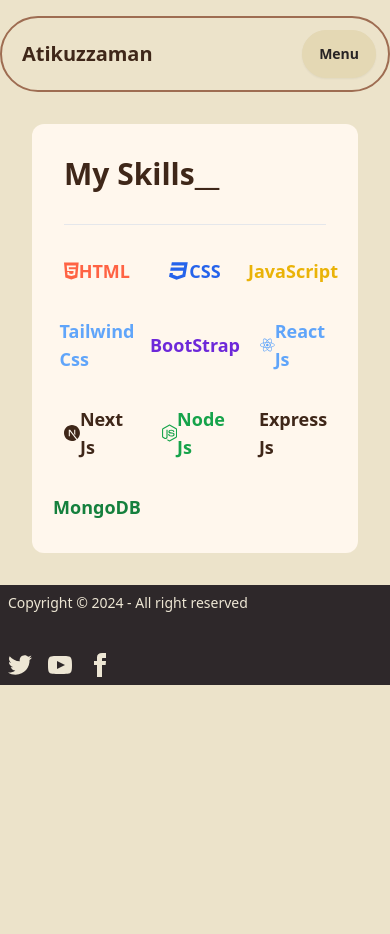
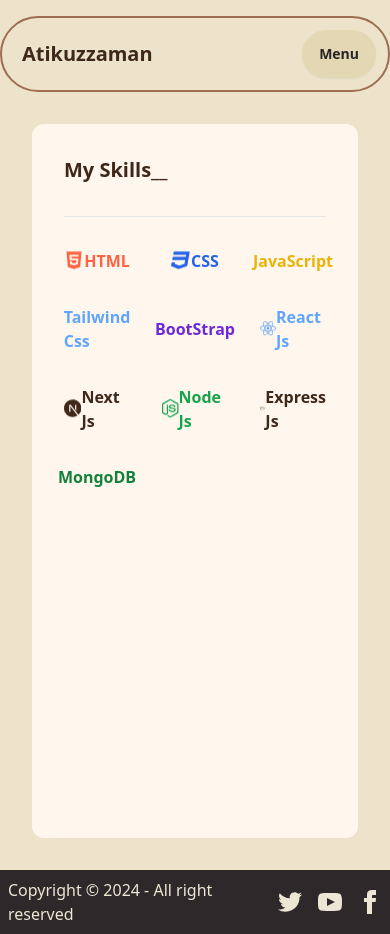
Before and after one commit to mohammad-atikuzzaman/portfolio, a React (Vite) app: page /skills in a window 390 px wide. Before the commit the page ends 844 px from the top, so only its background shows below. Built offline with nearby package versions, Linux system fonts and the light colour scheme.

Commit message:
code optimised

```diff
--- a/src/Components/About.jsx
+++ b/src/Components/About.jsx
@@ -6,15 +6,13 @@
     <div className="p-8 bg-orange-50 m-8 rounded-xl ">
       <h2 className="text-4xl font-semibold p-4">About Me__</h2>
       <div className="flex flex-col gap-8 md:gap-0 md:flex-row justify-between ">
-        <div>
           <div>
             <img
-              src="https://i.ibb.co/KXrtLgT/1715428660634.jpg"
+              src="about.jpg"
               alt="picture of md atikuzzaman"
               className="md:max-w-[50%] rounded-xl shadow-lg shadow-orange-200"
             />
           </div>
-        </div>
         <div className="space-y-3">
           <h3 className="text-3xl font-semibold">Who am I?</h3>
           <p>
--- a/src/Components/Home.jsx
+++ b/src/Components/Home.jsx
@@ -1,9 +1,10 @@
 import { Typewriter } from "react-simple-typewriter";
+import "./profile.css"
 const Home = () => {
   return (
-    <div className="h-[calc(100vh-130px)]">
-      <div className="flex justify-between  items-center my-auto p-8">
-        <div className="max-w-[60%] space-y-2">
+    <div className="min-h-[calc(100vh-130px)] flex items-center justify-center">
+      <div className="flex flex-col-reverse md:flex-row justify-between  items-center my-auto p-8">
+        <div className="text-center mt-7 md:text-left md:max-w-[60%] space-y-2 ">
           <h2 className="font-bold text-2xl md:text-4xl">
             Hello, I'm Atikuzzaman
           </h2>
@@ -37,12 +38,9 @@
             </a>
           </div>
         </div>
-        <div className="rounded-full shadow-lg shadow-orange-400  hover:bg-orange-100 transition-all">
-          <img
-            src="https://i.ibb.co/9Yb4GmQ/IMG-20240219-094gjg258-removebg-preview.png"
-            alt="image of aitkuzzaman"
-            className="rounded-full border-2 border-[#9e6d52] "
-          />
+
+        <div className=" profile ">
+        <img src="./profile.png" alt="akash" />
         </div>
       </div>
     </div>
--- a/src/Components/Skills.jsx
+++ b/src/Components/Skills.jsx
@@ -11,70 +11,70 @@
 
 const Skills = () => {
   return (
-    <div className="bg-orange-50 p-8 m-8 rounded-xl space-y-8">
-      <h2 className="text-3xl font-bold">My Skills__</h2>
+    <div className="bg-orange-50 p-8 m-8 rounded-xl space-y-8 min-h-[calc(100vh-130px)]">
+      <h2 className=" text-xl md:text-3xl font-bold">My Skills__</h2>
       <hr />
       <div className="grid grid-cols-3 gap-8">
-        <div className="flex items-center justify-center text-[#ff6344]">
-          <FaHtml5 className="text-xl md:text-7xl md:mr-4"></FaHtml5>
+        <div className="flex items-center justify-center text-[#ff6344] ">
+          <FaHtml5 className="text-xl md:text-7xl md:mr-4 animate-bounce"></FaHtml5>
           <div>
-            <h4 className="font-semibold text-lg">HTML</h4>
+            <h4 className="font-semibold md:text-lg">HTML</h4>
           </div>
         </div>
-        <div className="flex items-center justify-center text-blue-600">
-          <FaCss3 className="text-xl md:text-7xl md:mr-4"></FaCss3>
+        <div className="flex items-center justify-center text-blue-600 ">
+          <FaCss3 className="text-xl md:text-7xl md:mr-4 animate-bounce"></FaCss3>
           <div>
-            <h4 className="font-semibold text-lg">CSS</h4>
+            <h4 className="font-semibold md:text-lg">CSS</h4>
           </div>
         </div>
-        <div className="flex items-center justify-center text-yellow-500">
-          <BiLogoJavascript className="text-xl md:text-7xl md:mr-4"></BiLogoJavascript>
+        <div className="flex items-center justify-center text-yellow-500 ">
+          <BiLogoJavascript className="text-2xl md:text-7xl md:mr-4 animate-bounce"></BiLogoJavascript>
           <div>
-            <h4 className="font-semibold text-lg">JavaScript</h4>
+            <h4 className="font-semibold md:text-lg">JavaScript</h4>
           </div>
         </div>
-        <div className="flex items-center justify-center text-blue-400">
-          <RiTailwindCssFill className="md:text-7xl md:mr-4"></RiTailwindCssFill>
+        <div className="flex items-center justify-center text-blue-400 ">
+          <RiTailwindCssFill className="text-2xl md:text-7xl md:mr-4 animate-bounce"></RiTailwindCssFill>
           <div>
-            <h4 className="font-semibold text-lg">Tailwind Css</h4>
+            <h4 className="font-semibold md:text-lg">Tailwind Css</h4>
           </div>
         </div>
-        <div className="flex items-center justify-center text-violet-700">
-          <FaBootstrap className="text-xl md:text-7xl md:mr-4"></FaBootstrap>
+        <div className="flex items-center justify-center text-violet-700 ">
+          <FaBootstrap className="text-xl md:text-7xl md:mr-4 animate-bounce"></FaBootstrap>
           <div>
-            <h4 className="font-semibold text-lg">BootStrap</h4>
+            <h4 className="font-semibold md:text-lg">BootStrap</h4>
           </div>
         </div>
-        <div className="flex items-center justify-center text-blue-400">
-          <FaReact className="text-xl md:text-7xl md:mr-4"></FaReact>
+        <div className="flex items-center justify-center text-blue-400 ">
+          <FaReact className="text-xl md:text-7xl md:mr-4 animate-bounce"></FaReact>
           <div>
-            <h4 className="font-semibold text-lg">React Js</h4>
+            <h4 className="font-semibold md:text-lg">React Js</h4>
           </div>
         </div>
-        <div className="flex items-center justify-center">
-          <SiNextdotjs className="text-xl md:text-7xl md:mr-4"></SiNextdotjs>
+        <div className="flex items-center justify-center ">
+          <SiNextdotjs className="text-xl md:text-7xl md:mr-4 animate-bounce"></SiNextdotjs>
           <div>
-            <h4 className="font-semibold text-lg">Next Js</h4>
+            <h4 className="font-semibold md:text-lg">Next Js</h4>
           </div>
         </div>
 
-        <div className="flex items-center justify-center text-green-600">
-          <FaNodeJs className="text-xl md:text-7xl md:mr-4"></FaNodeJs>
+        <div className="flex items-center justify-center text-green-600 ">
+          <FaNodeJs className="text-xl md:text-7xl md:mr-4 animate-bounce"></FaNodeJs>
           <div>
-            <h4 className="font-semibold text-lg">Node Js</h4>
+            <h4 className="font-semibold md:text-lg">Node Js</h4>
           </div>
         </div>
 
-        <div className="flex items-center justify-center">
-          <SiExpress className="text-xl md:text-7xl md:mr-4"></SiExpress>
+        <div className="flex items-center justify-center ">
+          <SiExpress className="text-xl md:text-7xl md:mr-4 animate-bounce"></SiExpress>
           <div>
-            <h4 className="font-semibold text-lg">Express Js</h4>
+            <h4 className="font-semibold md:text-lg">Express Js</h4>
           </div>
         </div>
-        <div className="flex items-center justify-center text-green-700">
-          <SiMongodb className="text-xl md:text-7xl md:mr-4"></SiMongodb>
+        <div className="flex items-center justify-center text-green-700 ">
+          <SiMongodb className="text-xl md:text-7xl md:mr-4 animate-bounce"></SiMongodb>
           <div>
-            <h4 className="font-semibold text-lg">MongoDB</h4>
+            <h4 className="font-semibold md:text-lg">MongoDB</h4>
           </div>
         </div>
       </div>
--- /dev/null
+++ b/src/Components/profile.css
@@ -0,0 +1,26 @@
+.profile {
+  background-color: rgb(230, 208, 181);
+  width: 300px;
+  height: 300px;
+  overflow: hidden;
+  box-shadow: 0px 20px 10px 1px burlywood;
+  background-size: cover;
+  background-position: center;
+  animation: example 5s ease-in-out infinite ;
+  transition: all;
+}
+.profile:hover{
+  background-color: bisque;
+  transition: all 2s ease-out;
+}
+@keyframes example {
+  0% {
+    border-radius: 60% 40% 30% 70%/60% 30% 70% 40%;
+  }
+  50% {
+    border-radius: 30% 60% 70% 40%/50% 60% 30% 60%;
+  }
+  100% {
+    border-radius: 60% 40% 30% 70%/60% 30% 70% 40%;
+  }
+}
--- a/src/Footer.jsx
+++ b/src/Footer.jsx
@@ -2,11 +2,11 @@
 
 const Footer = () => {
   return (
-    <footer className="footer items-center p-2 bg-neutral text-neutral-content">
+    <footer className="flex justify-between items-center p-2 bg-neutral text-neutral-content">
       <aside className="items-center grid-flow-col">
         <p>Copyright © 2024 - All right reserved</p>
       </aside>
-      <nav className="grid-flow-col gap-4 md:place-self-center md:justify-self-end">
+      <nav className="flex gap-4">
         <a>
           <svg
             xmlns="http://www.w3.org/2000/svg"
```
Also changed, not shown: public/about.jpg (added), public/profile.png (added).
